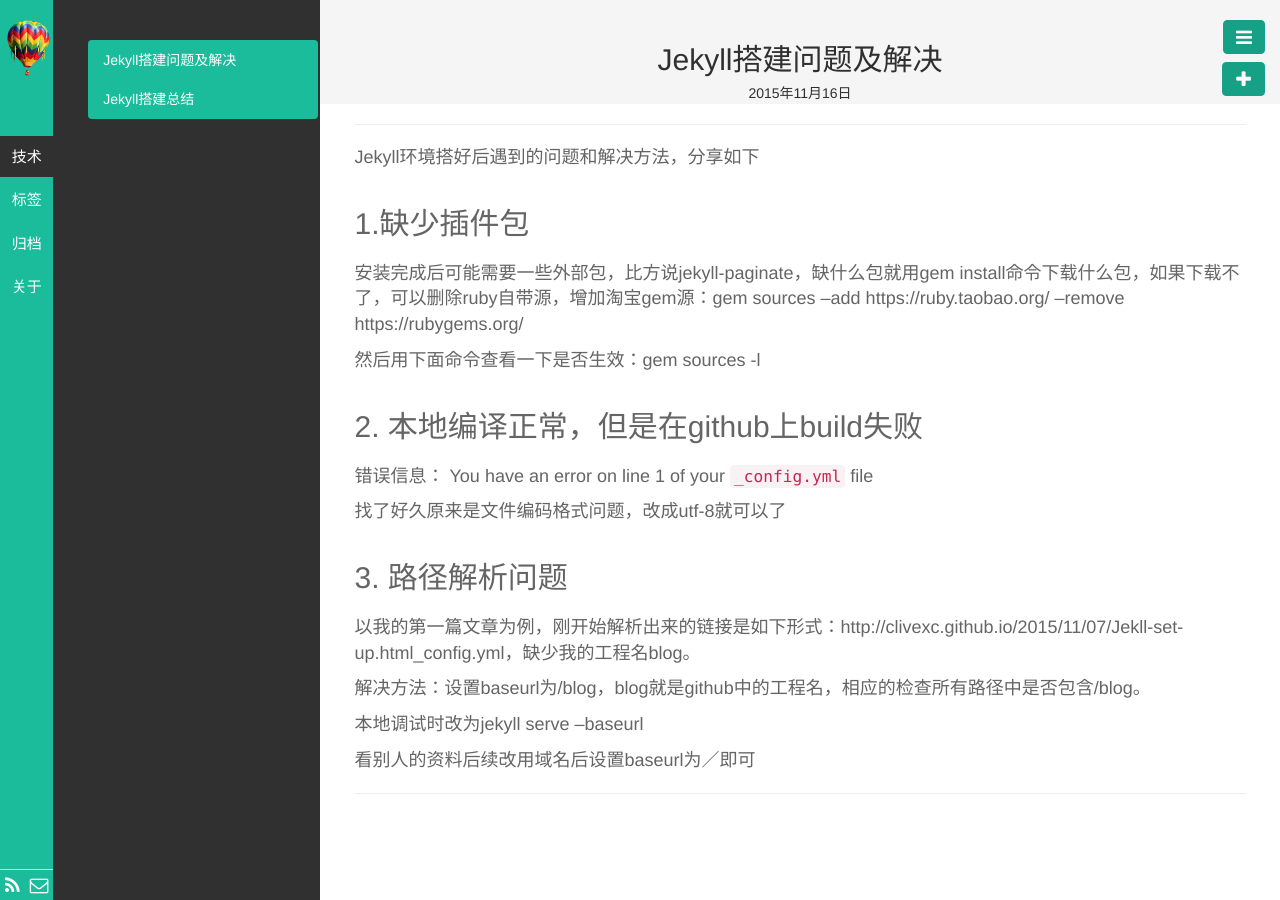
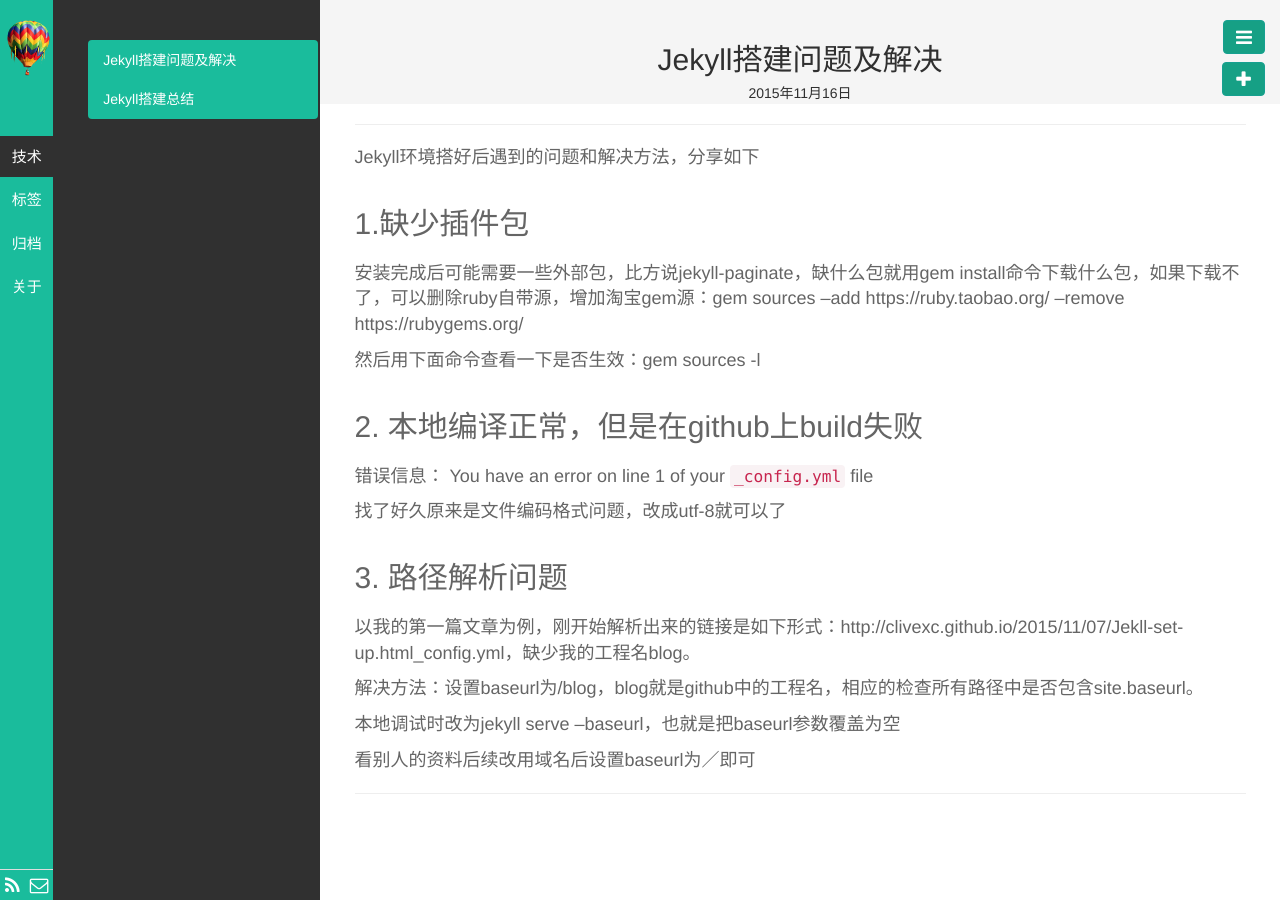
Before and after one commit to clivexc/blog, a Jekyll site: the page built from _posts/技术/2015-11-16-Jekyll-problem.md, in a window 1280 px wide. Built offline with Jekyll 4.4.1, drawn with Linux system fonts in a browser that asks for light colours.

Commit message:
little chage

```diff
--- a/_posts/技术/2015-11-16-Jekyll-problem.md
+++ b/_posts/技术/2015-11-16-Jekyll-problem.md
@@ -26,8 +26,8 @@ Jekyll环境搭好后遇到的问题和解决方法，分享如下
 
 以我的第一篇文章为例，刚开始解析出来的链接是如下形式：http://clivexc.github.io/2015/11/07/Jekll-set-up.html_config.yml，缺少我的工程名blog。
 
-解决方法：设置baseurl为/blog，blog就是github中的工程名，相应的检查所有路径中是否包含{{site.baseurl}}。
+解决方法：设置baseurl为/blog，blog就是github中的工程名，相应的检查所有路径中是否包含site.baseurl。
 
-本地调试时改为jekyll serve --baseurl
+本地调试时改为jekyll serve --baseurl，也就是把baseurl参数覆盖为空
 
 看别人的资料后续改用域名后设置baseurl为／即可
```
